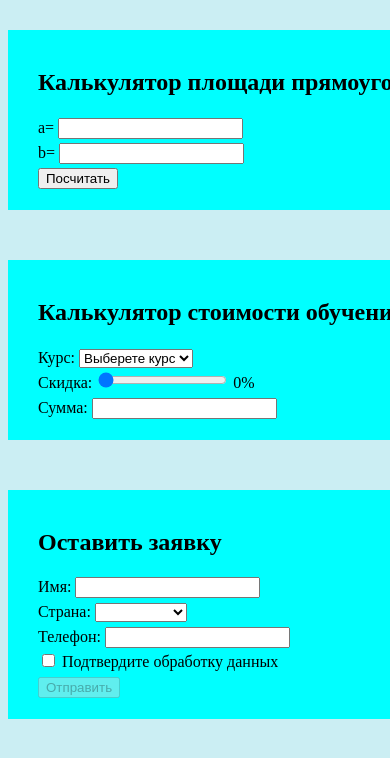
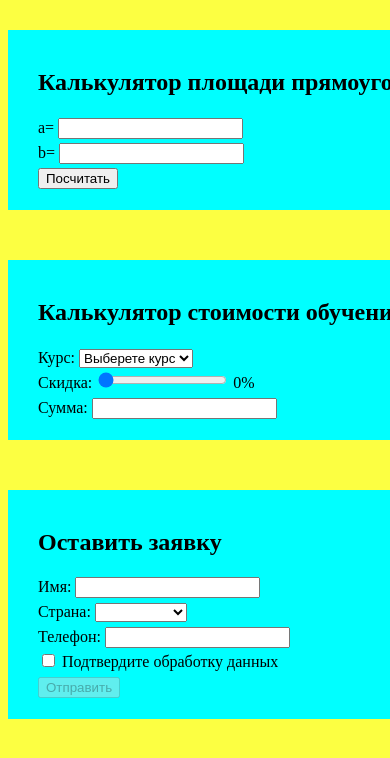
Before and after one commit to tatatver/lesson4, a plain HTML site: page index.html in a window 390 px wide. Shown: the top 758 px of the page. Drawn offline with Linux system fonts and the light colour scheme.

Commit message:
add new bg color for size box

```diff
--- a/style.css
+++ b/style.css
@@ -17,3 +17,38 @@ body{
 input[type="checkbox"]{
     display: inline;
 }
+
+@media (min-width: 600px) {
+    body {
+      background-color: lightblue;
+    }
+  }
+
+  @media (max-width:1280px) {
+    body {
+      background-color: #cbeef3;
+      background-color: red;
+    }
+  }
+
+  @media (max-width:701px) {
+    body {
+      background-color: red;
+      background-color: rgb(245, 12, 187);
+    }
+  }
+
+  @media (max-width:501px) {
+    body {
+      background-color: rgb(245, 12, 187);
+      background-color: rgb(252, 255, 66);
+
+    }
+  }
+
+  @media (max-width:376px) {
+    body {
+      background-color: rgb(252, 255, 66);
+      background-color: rgb(14, 244, 33);
+    }
+  }
```
